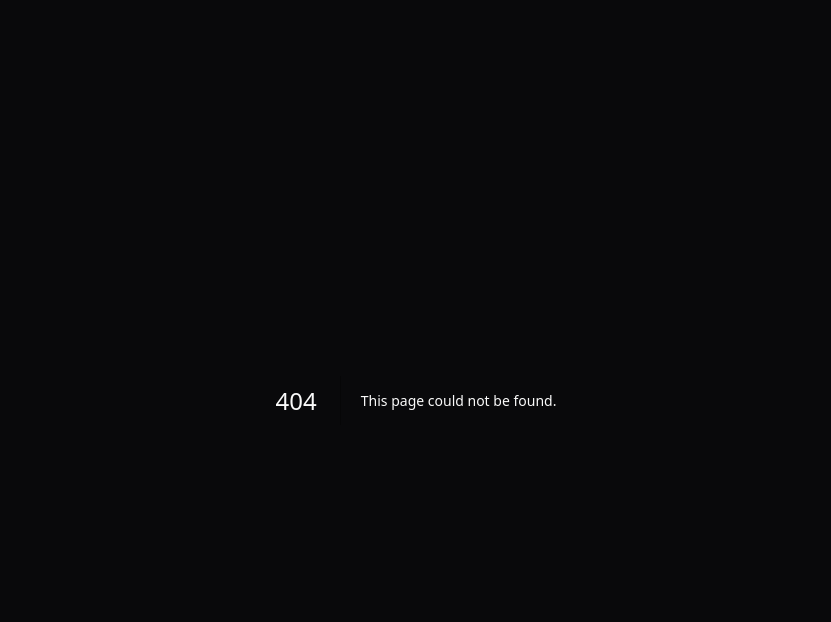
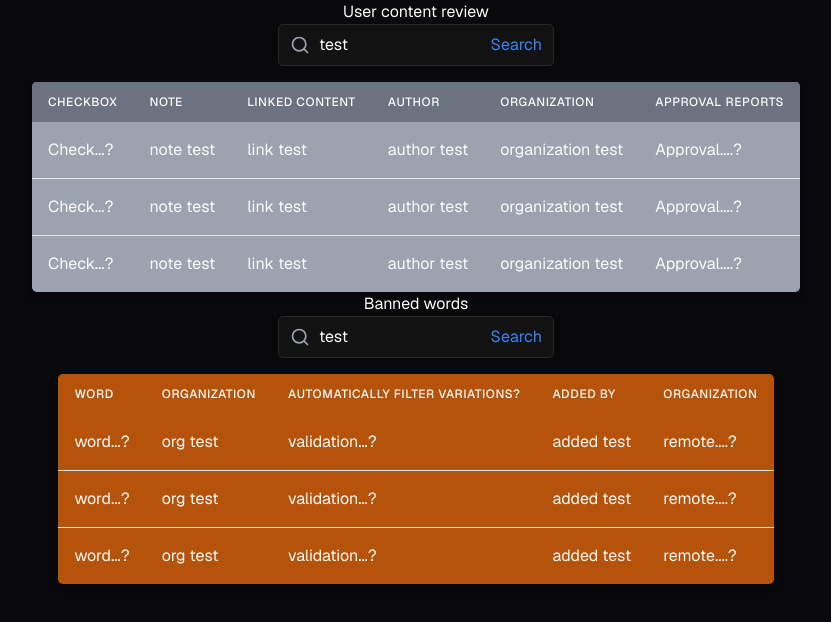
Before and after one commit to Builder-s-League/BuildersLeague-Edition1, a Next.js app: page /UGCBannedWords in a window 1280 px wide. Before the commit this address had no page. Shown: the top 622 px of the page, without its empty margins (224-1055 px from the left). Built offline with nearby package versions, Linux system fonts and the light colour scheme.

Commit message:
UGC banned words tables/search bar created
Used simple HTML and CSS. TODO: functionalty

```diff
--- /dev/null
+++ b/src/app/UGCBannedWords/BannedWordRow.tsx
@@ -0,0 +1,21 @@
+interface BannedWordsRowProps {
+  // word: ???
+  organization: string
+  // validation: ????
+  addedBy: string
+  // remote: button???
+}
+
+function BannedWordsRow({ organization, addedBy }: BannedWordsRowProps) {
+  return (
+    <tr className="hover:bg-gray-500">
+      <td className="whitespace-nowrap px-4 py-4"> word...?</td>
+      <td className="whitespace-nowrap px-4 py-4">{organization}</td>
+      <td className="whitespace-nowrap px-4 py-4">validation...?</td>
+      <td className="whitespace-nowrap px-4 py-4">{addedBy}</td>
+      <td className="whitespace-nowrap px-4 py-4">remote....?</td>
+    </tr>
+  )
+}
+
+export default BannedWordsRow
--- /dev/null
+++ b/src/app/UGCBannedWords/BannedWordsTable.tsx
@@ -0,0 +1,36 @@
+import BannedWordsRow from './BannedWordRow'
+
+function BannedWordsTable() {
+  return (
+    <div>
+      <table className="min-w-full overflow-hidden rounded-lg bg-amber-700 shadow-md">
+        <thead>
+          <tr>
+            <th className="px-4 py-3 text-left text-xs font-medium uppercase tracking-wider">
+              Word
+            </th>
+            <th className="px-4 py-3 text-left text-xs font-medium uppercase tracking-wider">
+              Organization
+            </th>
+            <th className="px-4 py-3 text-left text-xs font-medium uppercase tracking-wider">
+              Automatically filter variations?
+            </th>
+            <th className="px-4 py-3 text-left text-xs font-medium uppercase tracking-wider">
+              Added by
+            </th>
+            <th className="px-4 py-3 text-left text-xs font-medium uppercase tracking-wider">
+              Organization
+            </th>
+          </tr>
+        </thead>
+        <tbody className="divide-y divide-gray-200">
+          <BannedWordsRow organization="org test" addedBy="added test" />
+          <BannedWordsRow organization="org test" addedBy="added test" />
+          <BannedWordsRow organization="org test" addedBy="added test" />
+        </tbody>
+      </table>
+    </div>
+  )
+}
+
+export default BannedWordsTable
--- /dev/null
+++ b/src/app/UGCBannedWords/ContentRow.tsx
@@ -0,0 +1,23 @@
+interface ContentRowProps {
+  // check: ???
+  note: string
+  link: string
+  author: string
+  organization: string
+  //approval: ???
+}
+
+function ContentRow({ note, link, author, organization }: ContentRowProps) {
+  return (
+    <tr>
+      <td className="whitespace-nowrap px-4 py-4"> Check...?</td>
+      <td className="whitespace-nowrap px-4 py-4">{note}</td>
+      <td className="whitespace-nowrap px-4 py-4">{link}</td>
+      <td className="whitespace-nowrap px-4 py-4">{author}</td>
+      <td className="whitespace-nowrap px-4 py-4">{organization}</td>
+      <td className="whitespace-nowrap px-4 py-4">Approval....?</td>
+    </tr>
+  )
+}
+
+export default ContentRow
--- /dev/null
+++ b/src/app/UGCBannedWords/ContentTable.tsx
@@ -0,0 +1,54 @@
+import ContentRow from './ContentRow'
+
+function ContentTable() {
+  return (
+    <div>
+      <table className="min-w-full overflow-hidden rounded-lg bg-gray-400 shadow-md">
+        <thead className="bg-gray-500">
+          <tr>
+            <th className="px-4 py-3 text-left text-xs font-medium uppercase tracking-wider">
+              Checkbox
+            </th>
+            <th className="px-4 py-3 text-left text-xs font-medium uppercase tracking-wider">
+              Note
+            </th>
+            <th className="px-4 py-3 text-left text-xs font-medium uppercase tracking-wider">
+              Linked Content
+            </th>
+            <th className="px-4 py-3 text-left text-xs font-medium uppercase tracking-wider">
+              Author
+            </th>
+            <th className="px-4 py-3 text-left text-xs font-medium uppercase tracking-wider">
+              Organization
+            </th>
+            <th className="px-4 py-3 text-left text-xs font-medium uppercase tracking-wider">
+              Approval reports
+            </th>
+          </tr>
+        </thead>
+        <tbody className="divide-y divide-gray-200">
+          <ContentRow
+            note="note test"
+            link="link test"
+            author="author test"
+            organization="organization test"
+          />
+          <ContentRow
+            note="note test"
+            link="link test"
+            author="author test"
+            organization="organization test"
+          />
+          <ContentRow
+            note="note test"
+            link="link test"
+            author="author test"
+            organization="organization test"
+          />
+        </tbody>
+      </table>
+    </div>
+  )
+}
+
+export default ContentTable
--- /dev/null
+++ b/src/app/UGCBannedWords/SearchBar.tsx
@@ -0,0 +1,28 @@
+import React, { useState } from 'react'
+import { Search } from 'lucide-react'
+
+function SearchBar() {
+  return (
+    <form className="mb-4">
+      <div className="relative">
+        <input
+          type="text"
+          placeholder="Search..."
+          value="test"
+          className="w-full rounded-lg border py-2 pl-10 pr-4 focus:outline-none focus:ring-2 focus:ring-blue-500"
+        />
+        <div className="pointer-events-none absolute inset-y-0 left-0 flex items-center pl-3">
+          <Search className="h-5 w-5 text-gray-400" />
+        </div>
+        <button
+          type="submit"
+          className="absolute inset-y-0 right-0 flex items-center pr-3 text-blue-500 hover:text-blue-600"
+        >
+          Search
+        </button>
+      </div>
+    </form>
+  )
+}
+
+export default SearchBar
--- /dev/null
+++ b/src/app/UGCBannedWords/page.tsx
@@ -0,0 +1,18 @@
+import BannedWordsTable from './BannedWordsTable'
+import ContentTable from './ContentTable'
+import SearchBar from './SearchBar'
+
+function UGCBannedwords() {
+  return (
+    <>
+      <h1>User content review</h1>
+      <SearchBar />
+      <ContentTable />
+      <h1>Banned words</h1>
+      <SearchBar />
+      <BannedWordsTable />
+    </>
+  )
+}
+
+export default UGCBannedwords
--- /dev/null
+++ b/src/app/about/page.tsx
@@ -0,0 +1,23 @@
+import Link from 'next/link'
+
+export default function AboutPage() {
+  return (
+    <div>
+      <header>
+        <div>Logo</div>
+        <h1>About Page</h1>
+      </header>
+      <main>
+        <section>
+          <h2>App Description</h2>
+          <p>This is a description of the app.</p>
+        </section>
+        <section>
+          <Link href="/tour">
+            <button>Help</button>
+          </Link>
+        </section>
+      </main>
+    </div>
+  )
+}
--- /dev/null
+++ b/src/components/SettinUpPage/SettinUp.tsx
@@ -0,0 +1,21 @@
+import SettingUpButton from './SettingButton'
+
+function SettingUpEmailPhone() {
+  return (
+    <>
+      <div>
+        <SettingUpButton label="Setting" />
+        <SettingUpButton label="Log in/out" />
+      </div>
+      <div>
+        <SettingUpButton label="Setting" />
+        <SettingUpButton label="Log in/out" />
+        <SettingUpButton label="Log in/out" />
+        <SettingUpButton label="Log in/out" />
+        <SettingUpButton label="Log in/out" />
+      </div>
+    </>
+  )
+}
+
+export default SettingUpEmailPhone
--- /dev/null
+++ b/src/components/SettinUpPage/SettingButton.tsx
@@ -0,0 +1,13 @@
+interface SettingUpButtonProps {
+  label: string
+}
+
+function SettingUpButton({ label }: SettingUpButtonProps) {
+  return (
+    <button className="rounded px-4 py-2 text-white hover:bg-gray-700 focus:outline-none focus:ring focus:ring-gray-500">
+      {label}
+    </button>
+  )
+}
+
+export default SettingUpButton
```
Also changed, not shown: src/components/About/Header.tsx (added).
